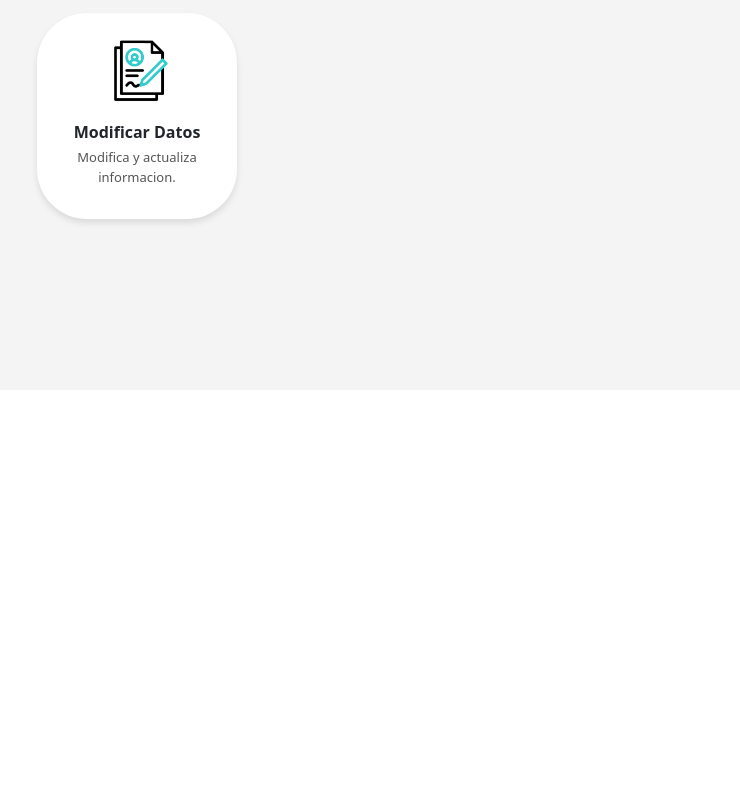
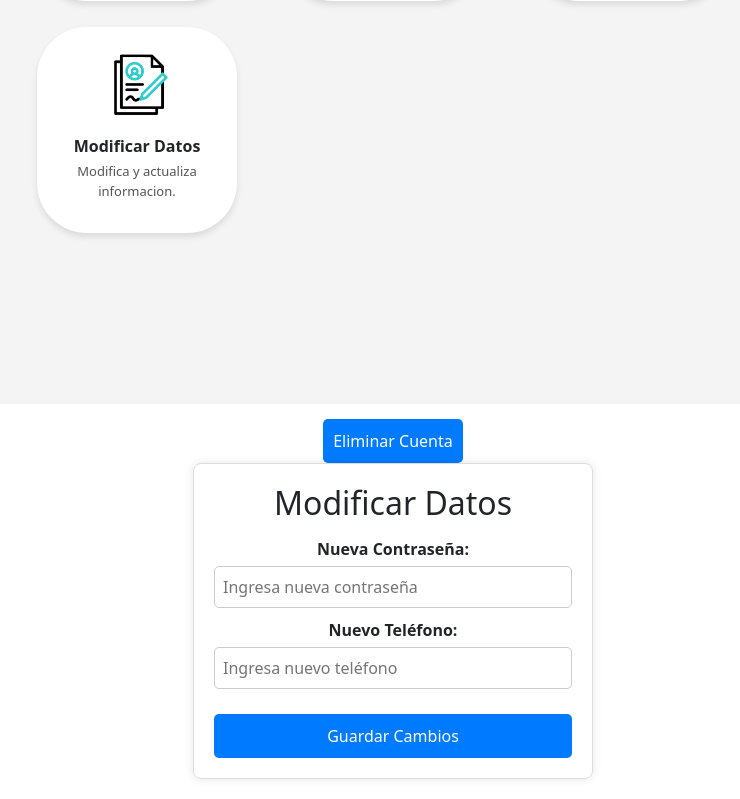
Before and after one commit to EsneiderCdD/4Geeks, a React (Vite) app: page /user in a window 1280 px wide. Shown: the part 521-1320 px from the top of the page, without its empty margins (247-987 px from the left). Before the commit the page ends 931 px from the top, so only its background shows below. Built offline with nearby package versions, Linux system fonts and the light colour scheme.

Commit message:
Modificar y Eliminar Usuario

```diff
--- a/src/App.jsx
+++ b/src/App.jsx
@@ -4,7 +4,6 @@ import Home from './Pages/Home';
 import Admin from './Pages/Admin';
 import User from './Pages/User';
 import UserList from '../src/components/InteractiveOptions/UserList';
-import CommentSection from '../src/components/Comments/CommentSection';
 
 
 const App = () => {
@@ -15,7 +14,9 @@ const App = () => {
         <Route path='/user' element={<User/>} />
         <Route path= '/admin/users' element={<UserList/>} />
 
-        <Route path="/user/comments" element={<CommentSection />} />
+
+
+
 
 
 
--- a/src/components/Dashboard/AdmOptions.jsx
+++ b/src/components/Dashboard/AdmOptions.jsx
@@ -38,6 +38,7 @@ const AdminOptions = () => {
             title="Comentarios"
             description="Revisa y gestiona los comentarios recibidos."
             imageUrl={comments}
+            onClick={() => navigate("/admin/comments")}
           />
           <OptionCard
             title="Precios / Servicios"
--- a/src/components/Dashboard/UserDashboard.jsx
+++ b/src/components/Dashboard/UserDashboard.jsx
@@ -1,6 +1,8 @@
 import "../../styles/UserDashboard.css";
 import UserNavBar from "./UserNavBar.jsx";
 import UserOptions from "./UserOptions.jsx";
+import DeleteUserButton from "../DeleteUserButton.jsx";
+import ModifyUser from "../ModifyUser.jsx";
 
 
 const UserDashboard = () => {
@@ -9,6 +11,8 @@ const UserDashboard = () => {
         <UserNavBar></UserNavBar>
       <div className="user-dashboard-sheet">
         <UserOptions />
+        <DeleteUserButton />
+        <ModifyUser />
 
       </div>
     </div>
--- a/src/components/Dashboard/UserOptions.jsx
+++ b/src/components/Dashboard/UserOptions.jsx
@@ -4,6 +4,7 @@ import psychology from "../../gifs/psychology.gif";
 import mentoring from "../../gifs/mentoring.gif";
 import comment from "../../gifs/comment.gif";
 import form from "../../gifs/form.gif";
+
 
 const OptionCard = ({ title, description, imageUrl, onClick }) => {
   return (
@@ -30,6 +31,7 @@ const UserOptions = () => {
           ].map((item, index) => (
             <OptionCard key={index} {...item} />
           ))}
+
         </div>
       </main>
     </div>
--- /dev/null
+++ b/src/components/DeleteUserButton.jsx
@@ -0,0 +1,38 @@
+import React from "react";
+import { useNavigate } from "react-router-dom";
+import axios from "../api/axiosConfig";
+import "../styles/DeleteUserButton.css"; // " ; // Asegúrate de crear este archivo
+
+const DeleteUserButton = () => {
+  const navigate = useNavigate();
+
+  const handleDelete = async () => {
+    try {
+      const token = localStorage.getItem("accessToken");
+      if (!token) {
+        console.error("No hay token, redirigiendo...");
+        navigate("/");
+        return;
+      }
+
+      await axios.delete("/api/user/delete", {
+        headers: { Authorization: `Bearer ${token}` },
+      });
+
+      localStorage.clear(); // Eliminamos la sesión del usuario
+      alert("Cuenta eliminada con éxito.");
+      navigate("/"); // Redirigir al home después de eliminar la cuenta
+    } catch (error) {
+      console.error("Error al eliminar la cuenta:", error);
+      alert("Hubo un problema al eliminar la cuenta.");
+    }
+  };
+
+  return (
+    <button className="delete-user-button" onClick={handleDelete}>
+      Eliminar Cuenta
+    </button>
+  );
+};
+
+export default DeleteUserButton;
--- /dev/null
+++ b/src/components/ModifyUser.jsx
@@ -0,0 +1,68 @@
+import React, { useState } from "react";
+import { useNavigate } from "react-router-dom";
+import axios from "../api/axiosConfig";
+import "../styles/ModifyUser.css";
+
+const ModifyUser = () => {
+  const [newPassword, setNewPassword] = useState("");
+  const [newPhone, setNewPhone] = useState("");
+  const [message, setMessage] = useState("");
+  const [error, setError] = useState("");
+  const navigate = useNavigate();
+
+  const handleSubmit = async (e) => {
+    e.preventDefault();
+
+    try {
+      const token = localStorage.getItem("accessToken");
+      if (!token) {
+        setError("No hay sesión activa.");
+        return;
+      }
+
+      const response = await axios.put(
+        "api/user/modify",
+        { new_password: newPassword, new_phone: newPhone },
+        { headers: { Authorization: `Bearer ${token}` } }
+      );
+
+      setMessage(response.data.message);
+      setError("");
+      setTimeout(() => navigate("/user"), 2000); // Redirige después de modificar
+    } catch (err) {
+      setError("Error al modificar los datos.");
+      setMessage("");
+    }
+  };
+
+  return (
+    <div className="modify-user-container">
+      <h2>Modificar Datos</h2>
+      {message && <p className="success-message">{message}</p>}
+      {error && <p className="error-message">{error}</p>}
+      <form onSubmit={handleSubmit}>
+        <label>
+          Nueva Contraseña:
+          <input
+            type="password"
+            value={newPassword}
+            onChange={(e) => setNewPassword(e.target.value)}
+            placeholder="Ingresa nueva contraseña"
+          />
+        </label>
+        <label>
+          Nuevo Teléfono:
+          <input
+            type="text"
+            value={newPhone}
+            onChange={(e) => setNewPhone(e.target.value)}
+            placeholder="Ingresa nuevo teléfono"
+          />
+        </label>
+        <button type="submit">Guardar Cambios</button>
+      </form>
+    </div>
+  );
+};
+
+export default ModifyUser;
--- /dev/null
+++ b/src/styles/ModifyUser.css
@@ -0,0 +1,55 @@
+.modify-user-container {
+    max-width: 400px;
+    margin: auto;
+    padding: 20px;
+    border: 1px solid #ddd;
+    border-radius: 8px;
+    box-shadow: 0px 0px 10px rgba(0, 0, 0, 0.1);
+    text-align: center;
+  }
+
+  h2 {
+    margin-bottom: 15px;
+  }
+
+  form {
+    display: flex;
+    flex-direction: column;
+    gap: 10px;
+  }
+
+  label {
+    font-weight: bold;
+  }
+
+  input {
+    width: 100%;
+    padding: 8px;
+    margin-top: 5px;
+    border: 1px solid #ccc;
+    border-radius: 5px;
+  }
+
+  button {
+    margin-top: 15px;
+    padding: 10px;
+    background-color: #007bff;
+    color: white;
+    border: none;
+    border-radius: 5px;
+    cursor: pointer;
+  }
+
+  button:hover {
+    background-color: #0056b3;
+  }
+
+  .success-message {
+    color: green;
+    font-weight: bold;
+  }
+
+  .error-message {
+    color: red;
+    font-weight: bold;
+  }
```
Also changed, not shown: src/components/DeleteUser.jsx (deleted, +0 -66 lines), src/styles/DeleteUserButton.css (added).
